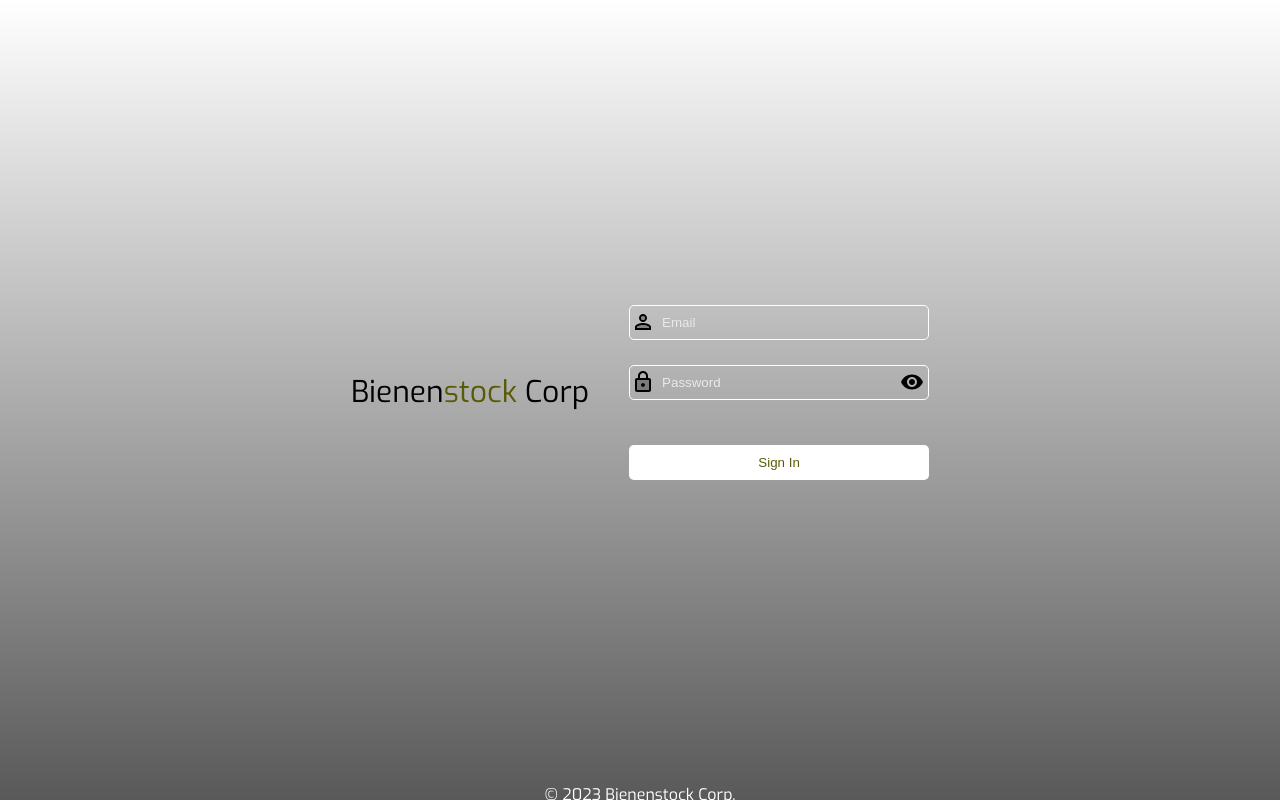
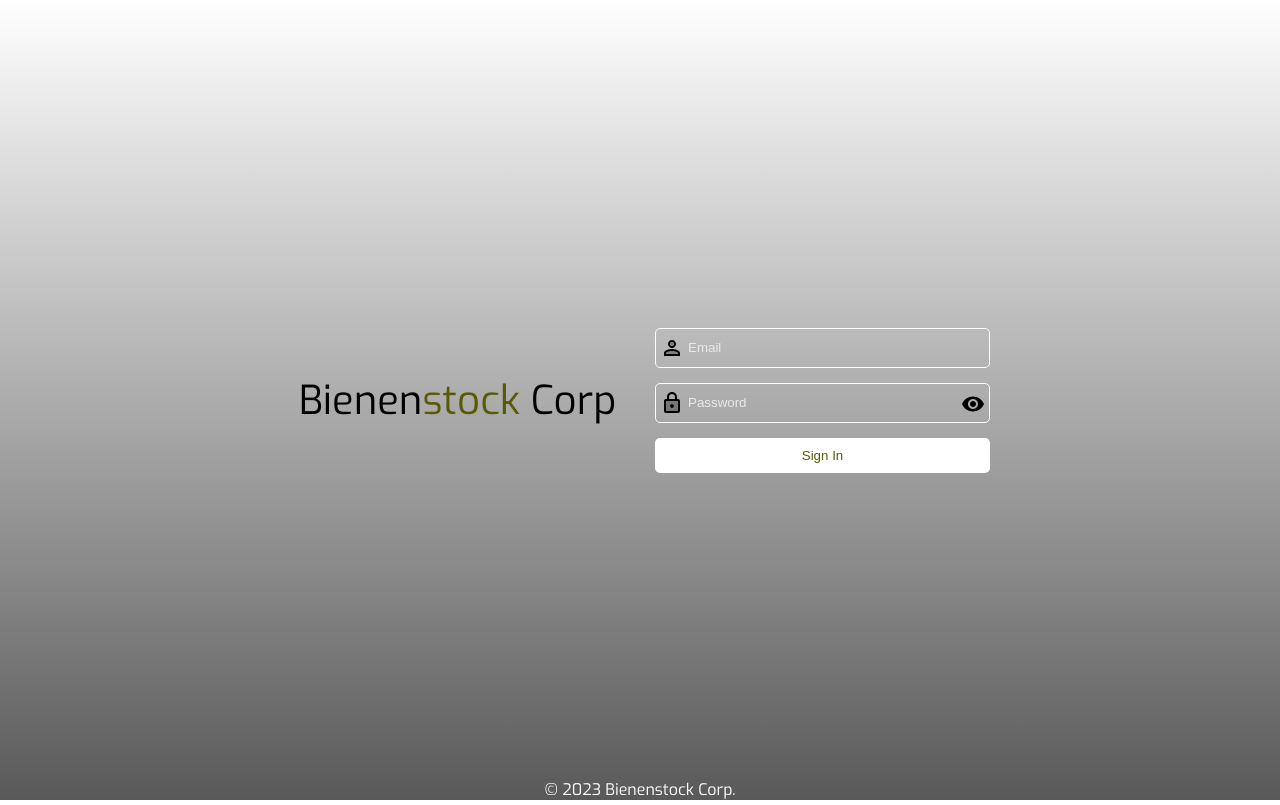
Before and after one commit to MaxiPepa/bienenstock-corp-web, a React (Create React App) app: page /login in a window 1280 px wide. Built offline with nearby package versions, Linux system fonts and the light colour scheme; the HTML template or start-up script is replaced by a standard one.

Commit message:
login restructured styles

```diff
--- a/src/Pages/Login/Login.css
+++ b/src/Pages/Login/Login.css
@@ -1,62 +1,86 @@
-.login {
+.login-page {
+  position: absolute;
+  height: 100vh;
   width: 100%;
-  height: 98%;
   display: flex;
+  flex-direction: column;
   align-items: center;
   justify-content: center;
-  gap: 40px;
 }
 
-.login h2 {
-  font-size: 30px;
+.login-container {
+  width: 700px;
+  height: auto;
+  display: flex;
+  flex-direction: row;
+  justify-content: center;
+  align-items: center;
+  gap: 30px;
+}
+
+.left-login-container {
+  width: 50%;
+  height: auto;
+  display: flex;
+  flex-direction: column;
+  justify-content: center;
+  align-items: center;
+}
+
+.left-login-container > h2 {
+  font-size: 40px;
   font-weight: 400;
 }
-.login h2 span {
+
+.left-login-container > h2 > span {
   color: var(--c-color-1);
 }
 
-.formlogin {
-  width: 300px;
+.right-login-container {
+  width: 50%;
+  height: auto;
   display: flex;
   flex-direction: column;
-  gap: 10px;
+  justify-content: center;
+  align-items: center;
 }
 
-.error {
-  color: rgb(109, 11, 11);
-  font-size: 15px;
-}
-
-.errorPassword {
-  font-size: 11px;
-  text-align: justify;
+.formlogin {
+  width: 100%;
+  height: auto;
+  display: flex;
+  flex-direction: column;
+  gap: 15px;
 }
 
 .inputs {
-  height: 50px;
+  height: auto;
   position: relative;
+  display: flex;
+  flex-direction: column;
+}
+
+.input-icons {
+  display: flex;
+  flex-direction: row;
+  align-items: center;
 }
 
 .icon {
   position: absolute;
-  margin-top: 5px;
-  margin-left: 2px;
+  left: 5px;
 }
+
 .inputs input {
   position: relative;
   width: 100%;
-  height: 35px;
+  height: 40px;
   background: transparent;
   padding: 5px;
   border: 1px solid rgb(255, 255, 255);
   border-radius: 5px;
   color: var(--c-color-1);
   padding-left: 2rem;
-}
-.icon {
-  position: absolute;
-  margin-top: 5px;
-  margin-left: 2px;
 }
 
 .inputs input::placeholder {
@@ -75,6 +99,11 @@
   color: var(--c-color-1);
 }
 
+.error {
+  color: rgb(109, 11, 11);
+  font-size: 1rem;
+}
+
 .signInButton {
   width: 100%;
   background-color: white;
@@ -83,7 +112,6 @@
   border: none;
   color: var(--c-color-1);
   padding: 5px;
-  margin-top: 20px;
 }
 
 .signInButton:hover {
@@ -93,7 +121,9 @@
 }
 
 #copyright {
+  position: absolute;
   text-align: center;
+  bottom: 0;
   color: white;
 }
 
--- a/src/Pages/Login/Login.js
+++ b/src/Pages/Login/Login.js
@@ -79,22 +79,31 @@
   };
 
   return (
-    <>
-      <Loader />
-      <div className="login">
+    <div className="login-page">
+      <div className="login-container">
+        <div className="left-login-container">
           <h2>
             Bienen<span>stock</span> Corp
           </h2>
+        </div>
+        <div className="right-login-container">
           <form onSubmit={handleSubmit(onSubmit)} className="formlogin">
             <div className="inputs">
+              <div className="input-icons">
                 <icons.PersonOutlineTwoToneIcon className="icon" />
                 <input
                   type="text"
                   placeholder="Email"
-              {...register("email", { required: true, pattern: emailRegex })}
+                  {...register("email", {
+                    required: true,
+                    pattern: emailRegex,
+                  })}
                 />
+              </div>
               {errors.email?.type === "required" && (
-              <p className="error">You must enter an email address to login</p>
+                <p className="error">
+                  You must enter an email address to login
+                </p>
               )}
               {errors.email?.type === "pattern" && (
                 <p className="error">
@@ -103,6 +112,7 @@
               )}
             </div>
             <div className="inputs">
+              <div className="input-icons">
                 <icons.HttpsTwoToneIcon className="icon" />
                 <input
                   type={visibilityPassword}
@@ -119,13 +129,14 @@
                 >
                   {visibilityButton}
                 </button>
+              </div>
               {errors.password?.type === "required" && (
                 <p className="error">You must enter a password to log in</p>
               )}
               {errors.password?.type === "pattern" && (
-              <p className="error errorPassword">
-                The password must have at least 6 characters, a capital letter,
-                a lowercase letter, a number and a special character.
+                <p className="error">
+                  The password must have at least 6 characters, a capital
+                  letter, a lowercase letter, a number and a special character.
                 </p>
               )}
             </div>
@@ -134,12 +145,10 @@
             </button>
           </form>
         </div>
-      <Alert
-        alertIcon={<icons.ErrorOutlineRoundedIcon />}
-        alertMessage={errorMessage}
-      />
+      </div>
       <p id="copyright">© 2023 Bienenstock Corp.</p>
-    </>
+      <Loader />
+    </div>
   );
 };
 
```
Lines whose indentation alone changed are shown as unchanged.
